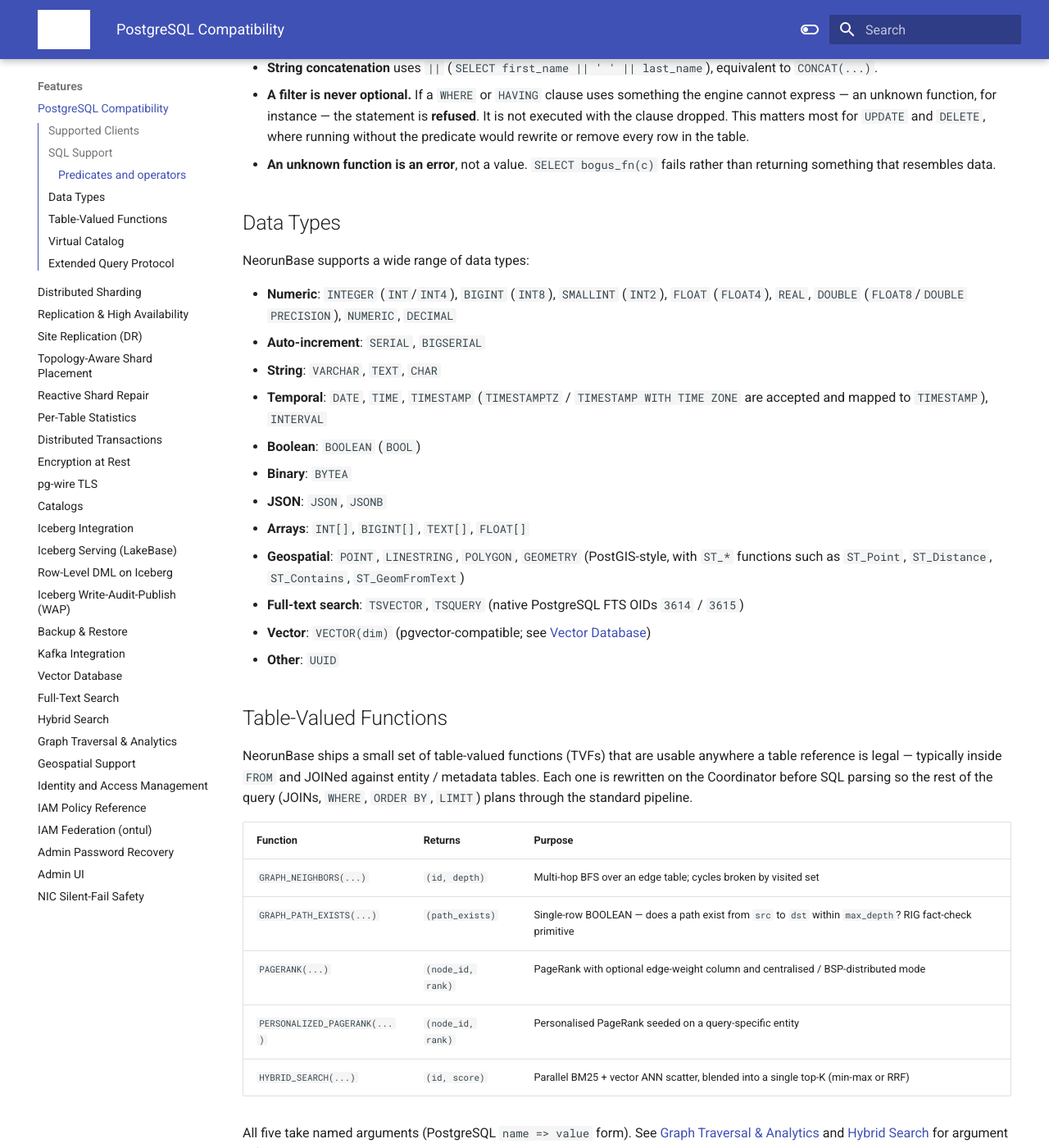
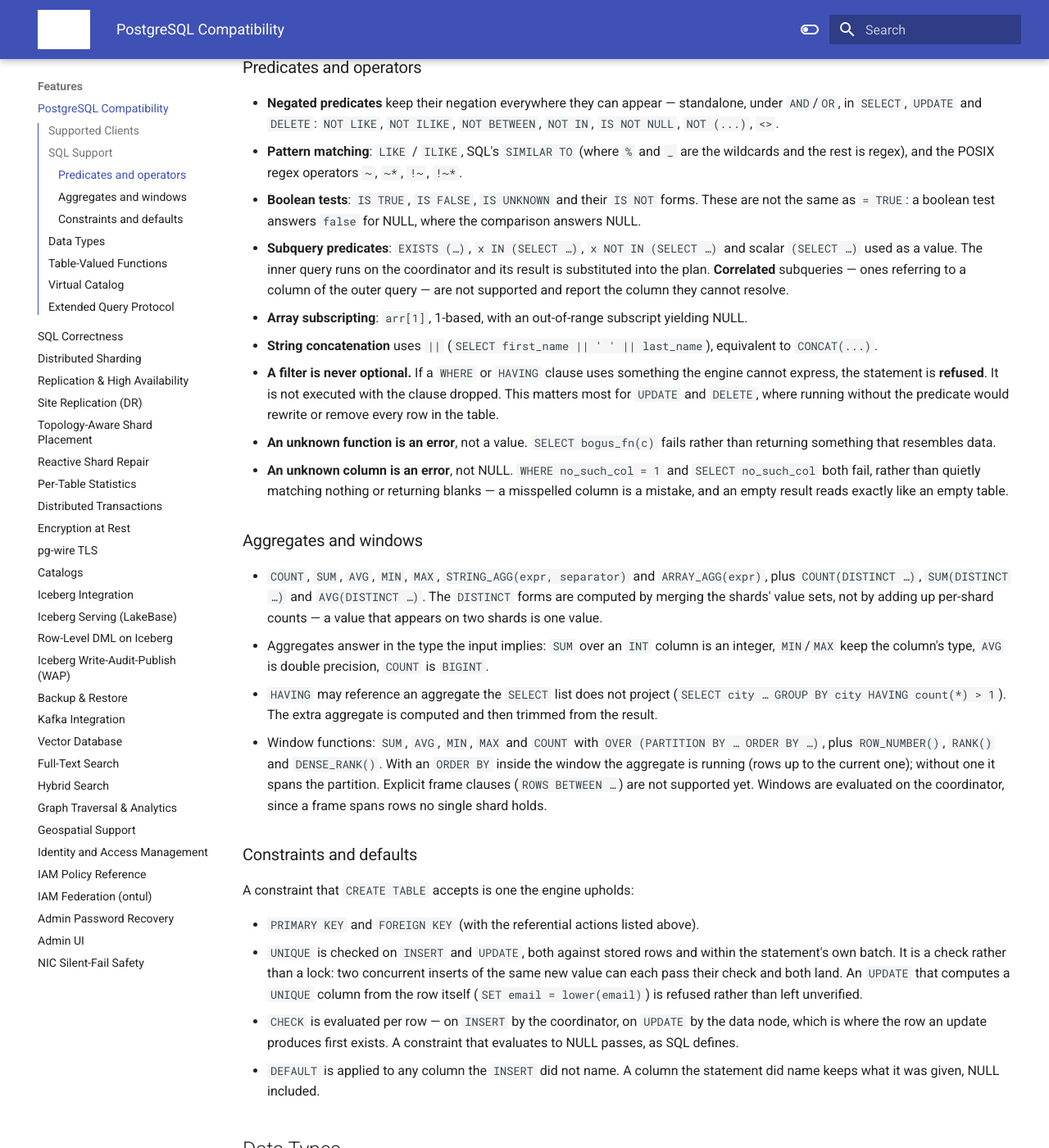
Before and after one commit to cloudcheflabs/neorunbase-docs, an MkDocs documentation site: the page built from docs/features/postgresql-compatibility.md, in a window 1280 px wide and 1400 px high, scrolled down 1149 px. Shown: the whole window at 82% size. Built offline with MkDocs 1.6.1 and Material for MkDocs 9.7.7, drawn with Linux system fonts in a browser that asks for light colours; the version menu is left out; some of the changed text lies outside the part shown; grey boxes are pictures that could not be loaded.

Commit message:
docs: bring the SQL surface in line with what the engine now does
The compatibility page described a smaller and partly different engine than the
one in the source tree, and said nothing about the guarantee that governs the
rest: a statement either answers the way PostgreSQL would, or it raises.

- New page, "SQL Correctness": the rule, the shapes the violations took (a
  clause parsed and dropped, an expression returned as its own SQL text, a write
  that stored NULL, a distributed merge that did not preserve meaning, an unknown
  name resolved to NULL), what is enforced, what is refused and why, and how to
  verify all of it against a live cluster with the two e2e suites.
- PostgreSQL Compatibility: DISTINCT, set operators, window functions,
  TABLESAMPLE, INSERT … SELECT, derived tables and WITH, the DISTINCT aggregate
  forms, STRING_AGG / ARRAY_AGG, the pattern and boolean-test predicates,
  subquery predicates and their correlated-subquery limit, array subscripting,
  aggregate result types, HAVING over a non-projected aggregate, and a
  constraints section covering UNIQUE (with the concurrency caveat), CHECK and
  DEFAULT.
- Architecture: says which work the coordinator finishes over gathered rows and
  why LIMIT pushdown is withheld for it, and that followers re-pull metadata
  rather than relying on pushes alone.
- Configuration: the new coordinator metadata-refresh interval, plus the
  query-execution timeout floors and the recursive-CTE iteration cap that used to
  be constants in the code.

Co-Authored-By: Claude Opus 5 (1M context) <noreply@anthropic.com>

```diff
--- a/docs/features/postgresql-compatibility.md
+++ b/docs/features/postgresql-compatibility.md
@@ -15,10 +15,10 @@ You can connect to NeorunBase using any standard PostgreSQL client, including:
 
 NeorunBase supports standard SQL operations with PostgreSQL conformance:
 
-- **DML**: `SELECT`, `INSERT`, `UPDATE`, `DELETE`, and `MERGE INTO` (upsert / copy-on-write)
-- **DDL**: `CREATE TABLE` (incl. `FOREIGN KEY (...) REFERENCES ...` with `ON DELETE` / `ON UPDATE` `CASCADE` / `SET NULL` / `RESTRICT` / `NO ACTION`), `DROP TABLE`, `ALTER TABLE`, `CREATE INDEX`, `DROP INDEX`, `CREATE SCHEMA`, `DROP SCHEMA`
+- **DML**: `SELECT`, `INSERT` (incl. `INSERT … SELECT` and `ON CONFLICT`), `UPDATE`, `DELETE`, and `MERGE INTO` (upsert / copy-on-write)
+- **DDL**: `CREATE TABLE` (incl. `PRIMARY KEY`, `UNIQUE`, `CHECK`, `DEFAULT`, and `FOREIGN KEY (...) REFERENCES ...` with `ON DELETE` / `ON UPDATE` `CASCADE` / `SET NULL` / `RESTRICT` / `NO ACTION`), `DROP TABLE [IF EXISTS]`, `ALTER TABLE`, `CREATE INDEX`, `DROP INDEX`, `CREATE SCHEMA`, `DROP SCHEMA`
 - **Transactions**: `BEGIN` (or `START TRANSACTION`), `COMMIT`, `ROLLBACK`
-- **Queries**: `JOIN`, `GROUP BY`, `ORDER BY`, `LIMIT`, `HAVING`, subqueries, aggregation functions (`COUNT`, `SUM`, `AVG`, `MIN`, `MAX`), scalar functions (`ABS`, `ROUND`, `LENGTH`, `UPPER`, `LOWER`, `COALESCE`, …), `CASE WHEN`, `CAST`, and more
+- **Queries**: `JOIN` (incl. `NATURAL JOIN` and `JOIN … USING`), `GROUP BY`, `HAVING`, `ORDER BY` (column, alias, expression or ordinal), `LIMIT` / `OFFSET`, `SELECT DISTINCT`, derived tables, `WITH` (incl. `WITH RECURSIVE`), set operators (`UNION`, `UNION ALL`, `INTERSECT`, `EXCEPT`), window functions, `TABLESAMPLE BERNOULLI`, uncorrelated subqueries, aggregation functions (`COUNT`, `SUM`, `AVG`, `MIN`, `MAX`, `STRING_AGG`, `ARRAY_AGG`, and their `DISTINCT` forms), scalar functions (`ABS`, `ROUND`, `LENGTH`, `UPPER`, `LOWER`, `COALESCE`, `NULLIF`, `EXTRACT`, `TO_CHAR`, …), `CASE WHEN`, `CAST`, and more
 
 An aggregate with **no `GROUP BY` is defined over the whole input, so it returns exactly one row even when nothing matched** — `COUNT` yields `0`, the others `NULL`:
 
@@ -34,14 +34,61 @@ This matters for drivers: a client that reads the value straight off the first r
 - **Negated predicates** keep their negation everywhere they can appear — standalone, under
   `AND`/`OR`, in `SELECT`, `UPDATE` and `DELETE`: `NOT LIKE`, `NOT ILIKE`, `NOT BETWEEN`,
   `NOT IN`, `IS NOT NULL`, `NOT (...)`, `<>`.
+- **Pattern matching**: `LIKE` / `ILIKE`, SQL's `SIMILAR TO` (where `%` and `_` are the
+  wildcards and the rest is regex), and the POSIX regex operators `~`, `~*`, `!~`, `!~*`.
+- **Boolean tests**: `IS TRUE`, `IS FALSE`, `IS UNKNOWN` and their `IS NOT` forms. These are
+  not the same as `= TRUE`: a boolean test answers `false` for NULL, where the comparison
+  answers NULL.
+- **Subquery predicates**: `EXISTS (…)`, `x IN (SELECT …)`, `x NOT IN (SELECT …)` and scalar
+  `(SELECT …)` used as a value. The inner query runs on the coordinator and its result is
+  substituted into the plan. **Correlated** subqueries — ones referring to a column of the
+  outer query — are not supported and report the column they cannot resolve.
+- **Array subscripting**: `arr[1]`, 1-based, with an out-of-range subscript yielding NULL.
 - **String concatenation** uses `||` (`SELECT first_name || ' ' || last_name`), equivalent to
   `CONCAT(...)`.
 - **A filter is never optional.** If a `WHERE` or `HAVING` clause uses something the engine
-  cannot express — an unknown function, for instance — the statement is **refused**. It is not
-  executed with the clause dropped. This matters most for `UPDATE` and `DELETE`, where running
-  without the predicate would rewrite or remove every row in the table.
+  cannot express, the statement is **refused**. It is not executed with the clause dropped.
+  This matters most for `UPDATE` and `DELETE`, where running without the predicate would
+  rewrite or remove every row in the table.
 - **An unknown function is an error**, not a value. `SELECT bogus_fn(c)` fails rather than
   returning something that resembles data.
+- **An unknown column is an error**, not NULL. `WHERE no_such_col = 1` and
+  `SELECT no_such_col` both fail, rather than quietly matching nothing or returning blanks —
+  a misspelled column is a mistake, and an empty result reads exactly like an empty table.
+
+### Aggregates and windows
+
+- `COUNT`, `SUM`, `AVG`, `MIN`, `MAX`, `STRING_AGG(expr, separator)` and `ARRAY_AGG(expr)`,
+  plus `COUNT(DISTINCT …)`, `SUM(DISTINCT …)` and `AVG(DISTINCT …)`. The `DISTINCT` forms are
+  computed by merging the shards' value sets, not by adding up per-shard counts — a value that
+  appears on two shards is one value.
+- Aggregates answer in the type the input implies: `SUM` over an `INT` column is an integer,
+  `MIN`/`MAX` keep the column's type, `AVG` is double precision, `COUNT` is `BIGINT`.
+- `HAVING` may reference an aggregate the `SELECT` list does not project
+  (`SELECT city … GROUP BY city HAVING count(*) > 1`). The extra aggregate is computed and
+  then trimmed from the result.
+- Window functions: `SUM`, `AVG`, `MIN`, `MAX` and `COUNT` with
+  `OVER (PARTITION BY … ORDER BY …)`, plus `ROW_NUMBER()`, `RANK()` and `DENSE_RANK()`.
+  With an `ORDER BY` inside the window the aggregate is running (rows up to the current one);
+  without one it spans the partition. Explicit frame clauses (`ROWS BETWEEN …`) are not
+  supported yet. Windows are evaluated on the coordinator, since a frame spans rows no single
+  shard holds.
+
+### Constraints and defaults
+
+A constraint that `CREATE TABLE` accepts is one the engine upholds:
+
+- `PRIMARY KEY` and `FOREIGN KEY` (with the referential actions listed above).
+- `UNIQUE` is checked on `INSERT` and `UPDATE`, both against stored rows and within the
+  statement's own batch. It is a check rather than a lock: two concurrent inserts of the same
+  new value can each pass their check and both land. An `UPDATE` that computes a `UNIQUE`
+  column from the row itself (`SET email = lower(email)`) is refused rather than left
+  unverified.
+- `CHECK` is evaluated per row — on `INSERT` by the coordinator, on `UPDATE` by the data node,
+  which is where the row an update produces first exists. A constraint that evaluates to NULL
+  passes, as SQL defines.
+- `DEFAULT` is applied to any column the `INSERT` did not name. A column the statement did
+  name keeps what it was given, NULL included.
 
 ## Data Types
 
--- a/mkdocs.yml
+++ b/mkdocs.yml
@@ -41,6 +41,7 @@ nav:
       - "NGINX Reverse Proxy": installation/nginx-proxy.md
   - "Features":
       - "PostgreSQL Compatibility": features/postgresql-compatibility.md
+      - "SQL Correctness": features/sql-correctness.md
       - "Distributed Sharding": features/distributed-sharding.md
       - "Replication & High Availability": features/replication-ha.md
       - "Site Replication (DR)": features/site-replication.md
```
Also changed, not shown: docs/architecture/architecture.md (+2 -2 lines), docs/configuration/configuration.md (+13 -0 lines), docs/features/sql-correctness.md (added, +129 -0 lines).
